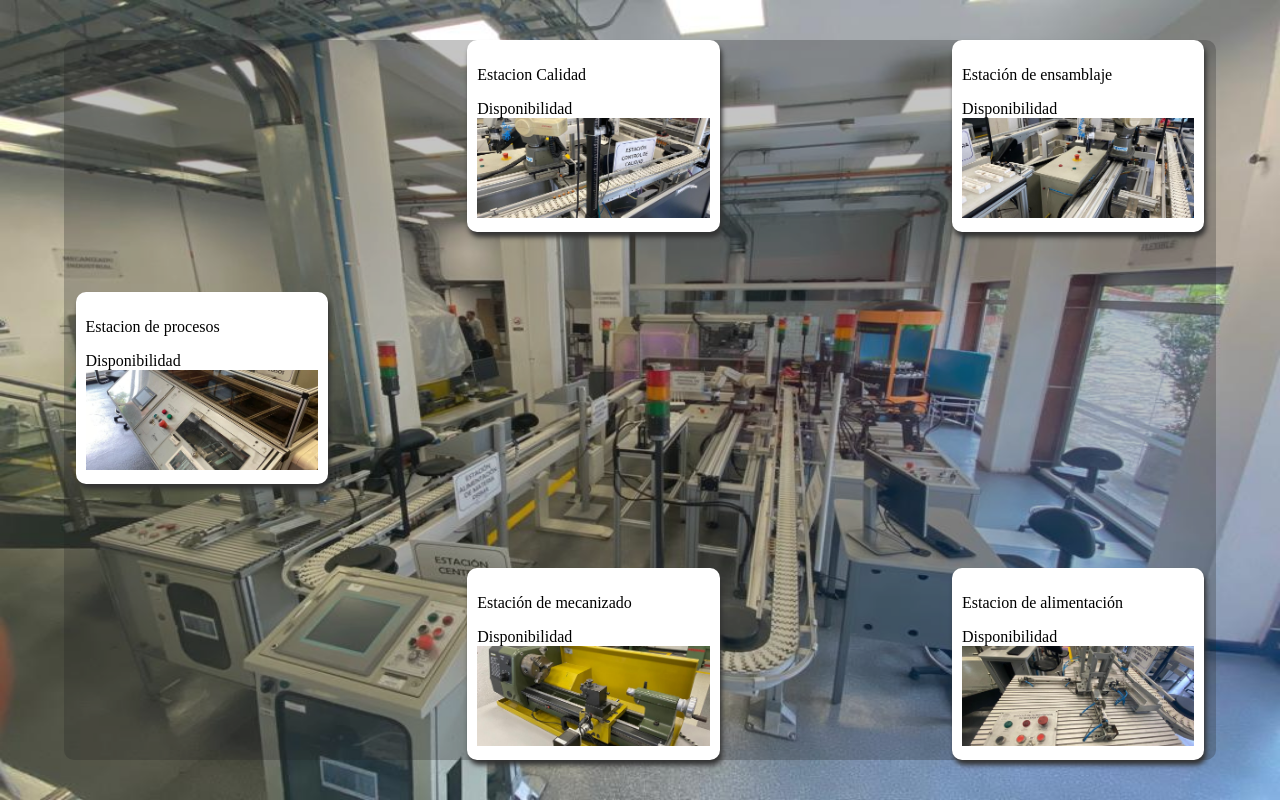
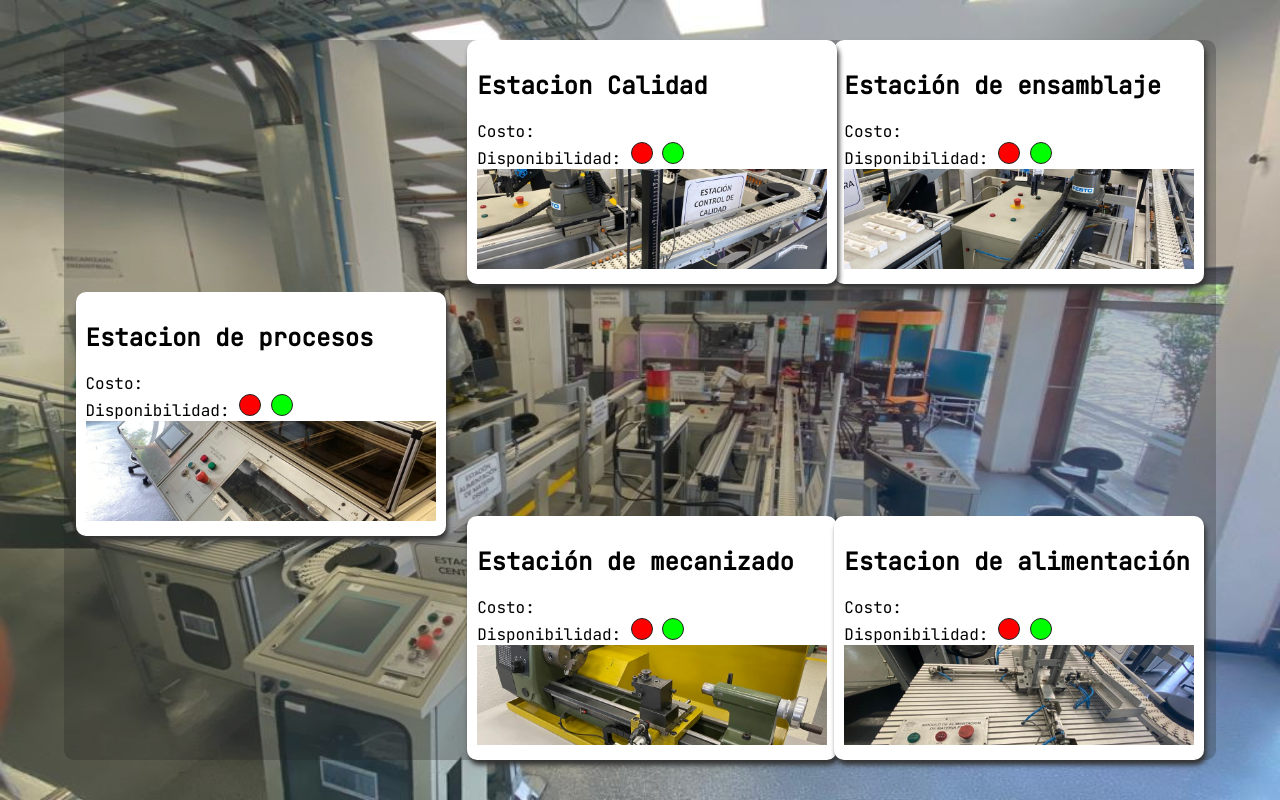
Before and after one commit to andresflorez16/plc-web, a plain HTML site: page index.html in a window 1280 px wide. Drawn offline with Linux system fonts and the light colour scheme; no server answers.

Commit message:
estaciones, firebase

```diff
--- /dev/null
+++ b/firebase-client.js
@@ -0,0 +1,13 @@
+import { initializeApp } from "https://www.gstatic.com/firebasejs/9.8.2/firebase-app.js";
+
+const firebaseConfig = {
+	apiKey: "AIzaSyB5QDv_r5EofHb4nwHFpFbnK25j6wXDnWQ",
+	authDomain: "plcserver.firebaseapp.com",
+	databaseURL: "https://plcserver-default-rtdb.firebaseio.com",
+	projectId: "plcserver",
+	storageBucket: "plcserver.appspot.com",
+	messagingSenderId: "636404385572",
+	appId: "1:636404385572:web:be12398167845de93b55b1"
+};
+
+const app = initializeApp(firebaseConfig);
--- a/index.html
+++ b/index.html
@@ -6,36 +6,77 @@
     <meta name="viewport" content="width=device-width, initial-scale=1.0">
     <title>SIM station</title>
     <link rel="stylesheet" href="style.css">
+    <link rel="stylesheet" href="leds-styles.css">
+    <link rel="preconnect" href="https://fonts.googleapis.com">
+    <link rel="preconnect" href="https://fonts.gstatic.com" crossorigin>
+    <link href="https://fonts.googleapis.com/css2?family=JetBrains+Mono&family=Shadows+Into+Light&display=swap" rel="stylesheet">
 	</head>
 	<body>
       <div class="layout">
           <div class="content">
               <div class="station1">
-                  <p>Estación de ensamblaje</p>
-                  <span>Disponibilidad</span>
+                  <h2>Estación de ensamblaje</h2>
+                  <div>
+                    <span>Costo: <span class="costoEnsamblaje"></span></span>
+                  </div>
+                  <span>Disponibilidad: </span>
+                  <div class="led1Ensamblaje">
+                  </div>
+                  <div class="led2Ensamblaje">
+                  </div>
                   <img class="imgStation1" src="/imgs/ensamblaje.jpeg" />
               </div>
               <div class="station2">
-                <p>Estacion Calidad</p>
-                <span>Disponibilidad</span>
+                <h2>Estacion Calidad</h2>
+                <div>
+                  <span>Costo: <span class="costoCalidad"></span></span>
+                </div>
+                <span>Disponibilidad: </span>
+                <div class="led1Calidad">
+                </div>
+                <div class="led2Calidad">
+                </div>
                 <img class="imgStation1" src="/imgs/calidad.jpeg" />
               </div>
               <div class="station3">
-                <p>Estación de mecanizado</p>
-                <span>Disponibilidad</span>
+                <h2>Estación de mecanizado</h2>
+                <div>
+                  <span>Costo: <span class="costoMecanizado"></span></span>
+                </div>
+                <span>Disponibilidad: </span>
+                <div class="led1Mecanizado">
+                </div>
+                <div class="led2Mecanizado">
+                </div>
                 <img class="imgStation1" src="/imgs/mecanizado.jpeg" />
               </div>
               <div class="station4">
-                <p>Estacion de alimentación</p>
-                <span>Disponibilidad</span>
+                <h2>Estacion de alimentación</h2>
+                <div>
+                  <span>Costo: <span class="costoAlimentacion"></span></span>
+                </div>
+                <span>Disponibilidad: </span>
+                <div class="led1Alimentacion">
+                </div>
+                <div class="led2Alimentacion">
+                </div>
                 <img class="imgStation1" src="/imgs/alimentacion.jpeg" />
               </div>
               <div class="station5">
-                <p>Estacion de procesos</p>
-                <span>Disponibilidad</span>
+                <h2>Estacion de procesos</h2>
+                <div>
+                  <span>Costo: <span class="costoProcesos"></span></span>
+                </div>
+                <span>Disponibilidad: </span>
+                <div class="led1Procesos">
+                </div>
+                <div class="led2Procesos">
+                </div>
                 <img class="imgStation1" src="/imgs/procesos.jpeg" />
               </div>
           </div>
       </div>
+      <script type="module" src="firebase-client.js"></script>
+      <script type="module" src="index.js"></script>
 	</body>
 </html>
--- /dev/null
+++ b/index.js
@@ -0,0 +1,19 @@
+import { getDatabase, ref, query, limitToLast, onValue } from "https://www.gstatic.com/firebasejs/9.8.2/firebase-database.js";
+
+const db = getDatabase()
+
+const led1Calidad = document.querySelector('.led1Calidad')
+const led2Calidad = document.querySelector('.led2Calidad')
+const costoCalidad = document.querySelector('.costoCalidad')
+
+const getQualityData = () => {
+	const lastestData = query(ref(db, 'estacionCalidad'), limitToLast(1))
+	onValue(lastestData, (snapshot) => {
+		if (snapshot.val()) {
+			let key = Object.keys(snapshot.val())
+			costoCalidad.innerHTML = snapshot.val()[key].value
+		}
+	})
+}
+
+getQualityData()
--- a/style.css
+++ b/style.css
@@ -9,6 +9,7 @@ body {
 	background-image: url('/imgs/background.jpeg');
 	background-repeat: no-repeat;
 	background-size: 100% 100%;
+	font-family: 'JetBrains Mono', monospace;
 }
 
 .layout {
@@ -38,6 +39,7 @@ body {
 	box-shadow: 2px 5px 5px #333;
 	right: 1%;
 	top: 0;
+
 }
 
 .imgStation1 {
@@ -64,6 +66,8 @@ body {
 	bottom: 0;
 }
 
+
+
 .station4 {
   background-color: #fff;
 	padding: 10px;
@@ -81,3 +85,109 @@ body {
 	top: 35%;
 	left: 1%;
 }
+
+.led1Calidad {
+	display: inline-block;
+	border-radius: 50%;
+	width: 20px;
+	height: 20px;
+	animation: lightRed 1s infinite;
+	border: 1px solid #222;
+}
+
+.led2Calidad {
+	display: inline-block;
+	border-radius: 50%;
+	width: 20px;
+	height: 20px;
+	animation: lightGreen 1s infinite;
+	border: 1px solid #222;
+}
+
+.led1Ensamblaje {
+	display: inline-block;
+	border-radius: 50%;
+	width: 20px;
+	height: 20px;
+	animation: lightRed 1s infinite;
+	border: 1px solid #222;
+}
+
+.led2Ensamblaje {
+	display: inline-block;
+	border-radius: 50%;
+	width: 20px;
+	height: 20px;
+	animation: lightGreen 1s infinite;
+	border: 1px solid #222;
+}
+
+.led1Procesos {
+	display: inline-block;
+	border-radius: 50%;
+	width: 20px;
+	height: 20px;
+	animation: lightRed 1s infinite;
+	border: 1px solid #222;
+}
+
+.led2Procesos {
+	display: inline-block;
+	border-radius: 50%;
+	width: 20px;
+	height: 20px;
+	animation: lightGreen 1s infinite;
+	border: 1px solid #222;
+}
+.led1Mecanizado {
+	display: inline-block;
+	border-radius: 50%;
+	width: 20px;
+	height: 20px;
+	animation: lightRed 1s infinite;
+	border: 1px solid #222;
+}
+
+.led2Mecanizado {
+	display: inline-block;
+	border-radius: 50%;
+	width: 20px;
+	height: 20px;
+	animation: lightGreen 1s infinite;
+	border: 1px solid #222;
+}
+.led1Alimentacion {
+	display: inline-block;
+	border-radius: 50%;
+	width: 20px;
+	height: 20px;
+	animation: lightRed 1s infinite;
+	border: 1px solid #222;
+}
+
+.led2Alimentacion {
+	display: inline-block;
+	border-radius: 50%;
+	width: 20px;
+	height: 20px;
+	animation: lightGreen 1s infinite;
+	border: 1px solid #222;
+}
+
+@keyframes lightGreen {
+	from {
+		background-color: #0f0;
+	}
+	to {
+		background-color: f30000;
+	}
+}
+
+@keyframes lightRed {
+	from {
+		background-color: #f00;
+	}
+	to {
+		background-color: 00f300;;
+	}
+}
```
